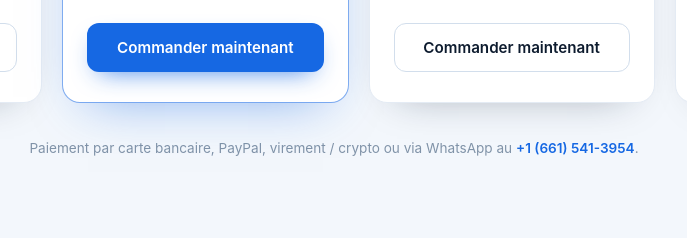
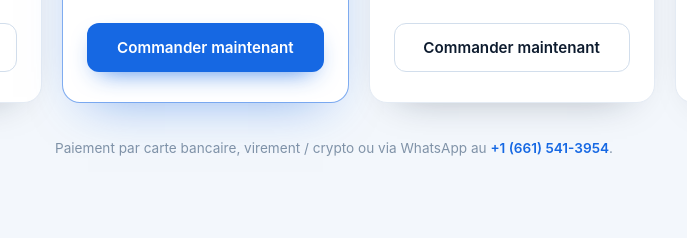
Before and after one commit to sehoual55-lab/premium-iptv, a website: page public/index.html in a window 1280 px wide. Shown: the part 7142-7380 px from the top of the page, 306-993 px from the left. Drawn offline with Linux system fonts and the light colour scheme; no server answers.

Commit message:
Update index.html

```diff
--- a/public/index.html
+++ b/public/index.html
@@ -823,7 +823,6 @@ p{margin:0}
 
       paiements: [
         { id: "carte",    label: "Carte bancaire",     icone: "i-card"   },
-        { id: "paypal",   label: "PayPal",             icone: "i-wallet" },
         { id: "virement", label: "Virement / Crypto",  icone: "i-bank"   },
         { id: "whatsapp", label: "Via WhatsApp",       icone: "i-wa"     }
       ],
@@ -881,7 +880,7 @@ p{margin:0}
     })();
     </script>
 
-    <p class="pay-note">Paiement par carte bancaire, PayPal, virement / crypto ou via WhatsApp au <a href="https://wa.me/16615413954" target="_blank" rel="noopener" style="color:var(--acc);font-weight:600">+1 (661) 541-3954</a>.</p>
+    <p class="pay-note">Paiement par carte bancaire, virement / crypto ou via WhatsApp au <a href="https://wa.me/16615413954" target="_blank" rel="noopener" style="color:var(--acc);font-weight:600">+1 (661) 541-3954</a>.</p>
   </div>
 </section>
 
```
